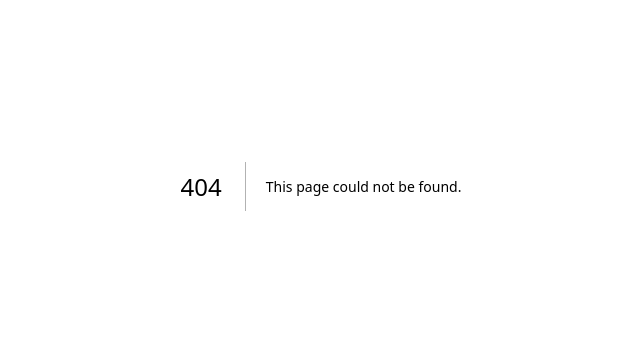
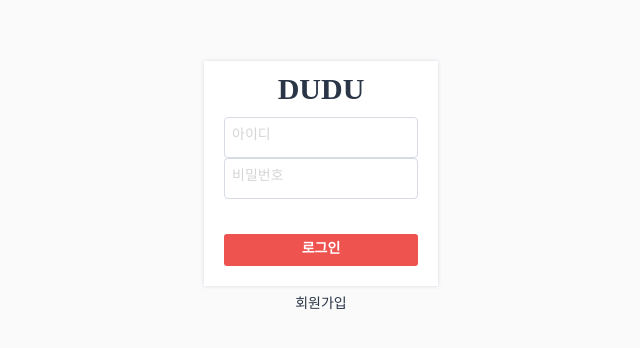
Before and after one commit to wldus904/DUDU, a Next.js app: page /home/registrationCompleted in a window 1280 px wide. Before the commit this address had no page. Shown: the part 214-562 px from the top of the page, without its empty margins (319-959 px from the left). Built offline with nearby package versions, Linux system fonts and the light colour scheme.

Commit message:
feat: registration completed component 추가

```diff
--- /dev/null
+++ b/src/pages/home/registrationCompleted.tsx
@@ -0,0 +1,24 @@
+import styled, { StyledComponent } from "styled-components";
+import Login from "./login";
+
+const CompleteWrapper = styled.div`
+    display: flex;
+    flex-direction: column;
+    position: absolute;
+    justify-content: center;
+    align-items: center;
+    width: 100%;
+    height: 100%;
+    background-color: #fafafa;
+`;
+
+const RegistrationCompleted = () => {
+    return (
+        <CompleteWrapper>
+            회원가입 완료
+            <Login />
+        </CompleteWrapper>
+    );
+};
+
+export default RegistrationCompleted;
```
